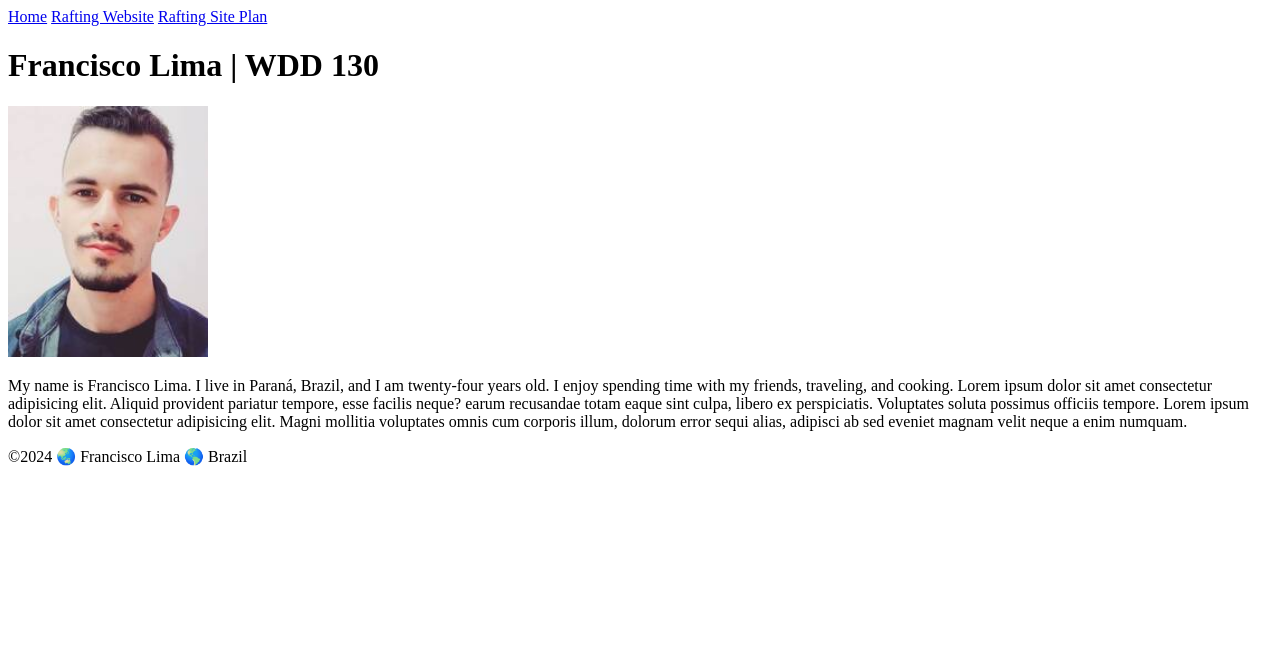
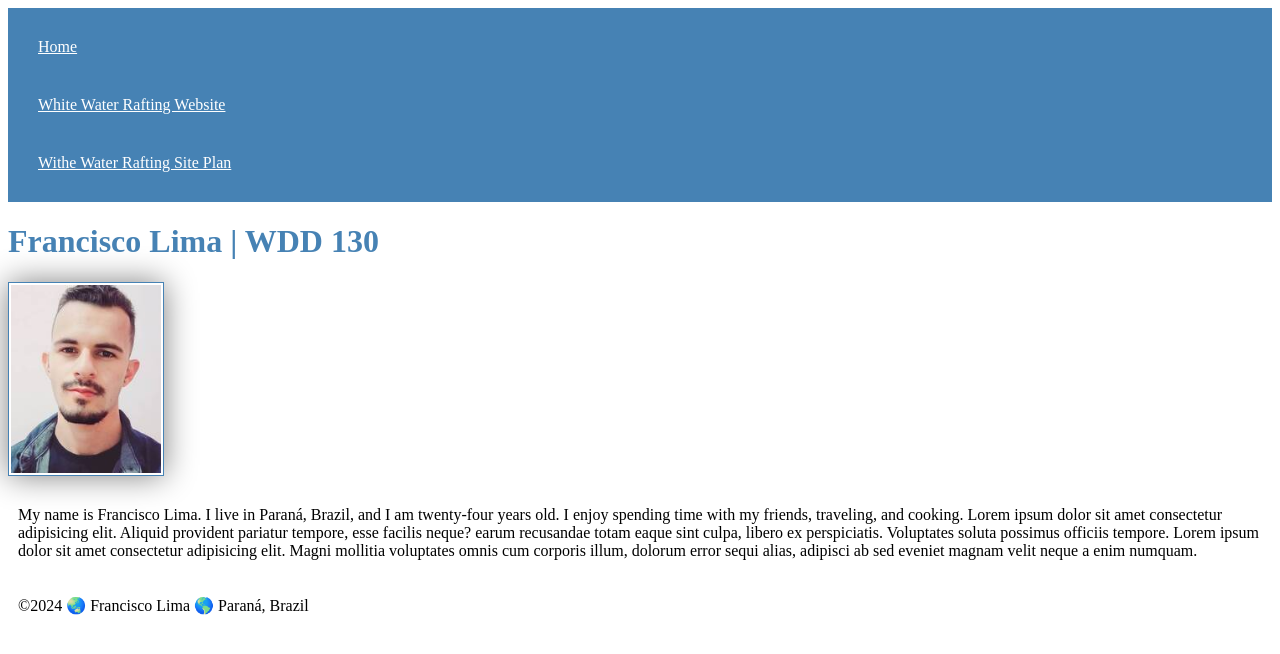
Before and after one commit to franciscolima-pro/wdd130, a plain HTML site: page index.html in a window 1280 px wide. Drawn offline with Linux system fonts and the light colour scheme.

Commit message:
CSS Added

```diff
--- a/index.html
+++ b/index.html
@@ -4,13 +4,14 @@
     <meta charset="utf-8">
     <meta name="viewport" content="width=device-width">
     <title>Francisco Lima | WDD 130</title>
+    <link rel="stylesheet" href="styles/styles.css">
   </head>
   <body>
     <header>
         <nav>
             <a href="#">Home</a>
-            <a href="wwr/">Rafting Website</a>
-            <a href="wwr/site-plan-rafting.html">Rafting Site Plan</a>
+            <a href="wwr/">White Water Rafting Website</a>
+            <a href="wwr/site-plan-rafting.html">Withe Water Rafting Site Plan</a>
         </nav>
     </header>
     <main>
@@ -22,7 +23,7 @@
             Lorem ipsum dolor sit amet consectetur adipisicing elit. Magni mollitia voluptates omnis cum corporis illum, dolorum error sequi alias, adipisci ab sed eveniet magnam velit neque a enim numquam. </p>
     </main>
     <footer>
-        <p>©2024 🌏 Francisco Lima 🌎 Brazil</p>
+        <p>©2024 🌏 Francisco Lima 🌎 Paraná, Brazil</p>
     </footer>
   </body>
 </html>
--- /dev/null
+++ b/styles/styles.css
@@ -0,0 +1,22 @@
+nav {
+  background-color: steelblue;
+  padding: 10px;
+}
+nav a {
+  color: white;
+  display: block;
+  padding: 20px;
+}
+h1 {
+  color: steelblue;
+}
+img {
+  width: 150px;
+  height: auto;
+  border: 1px solid steelblue;
+  padding: 2px;
+  box-shadow: 0 0 30px gray;
+}
+p {
+  padding: 10px;
+}
```
